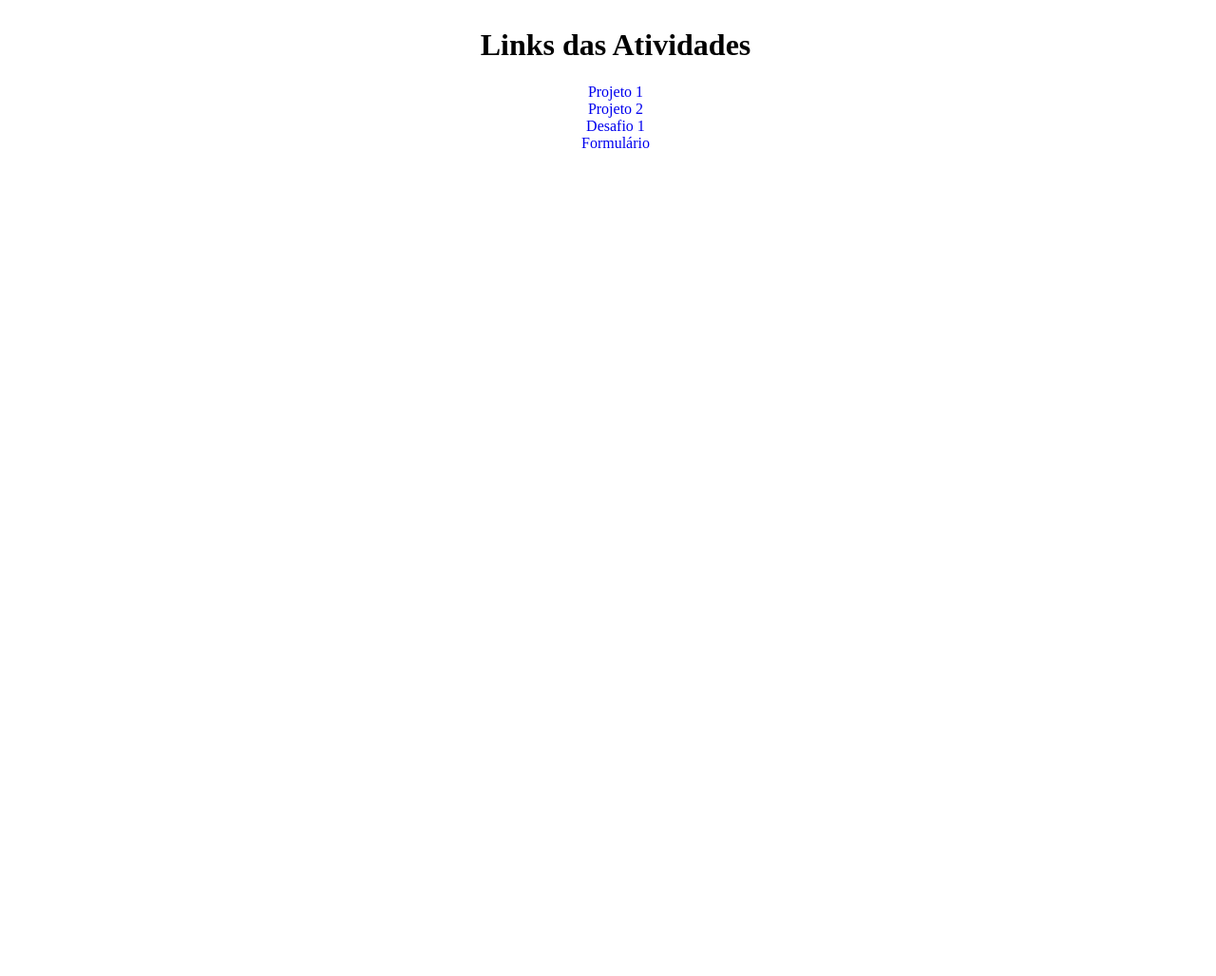
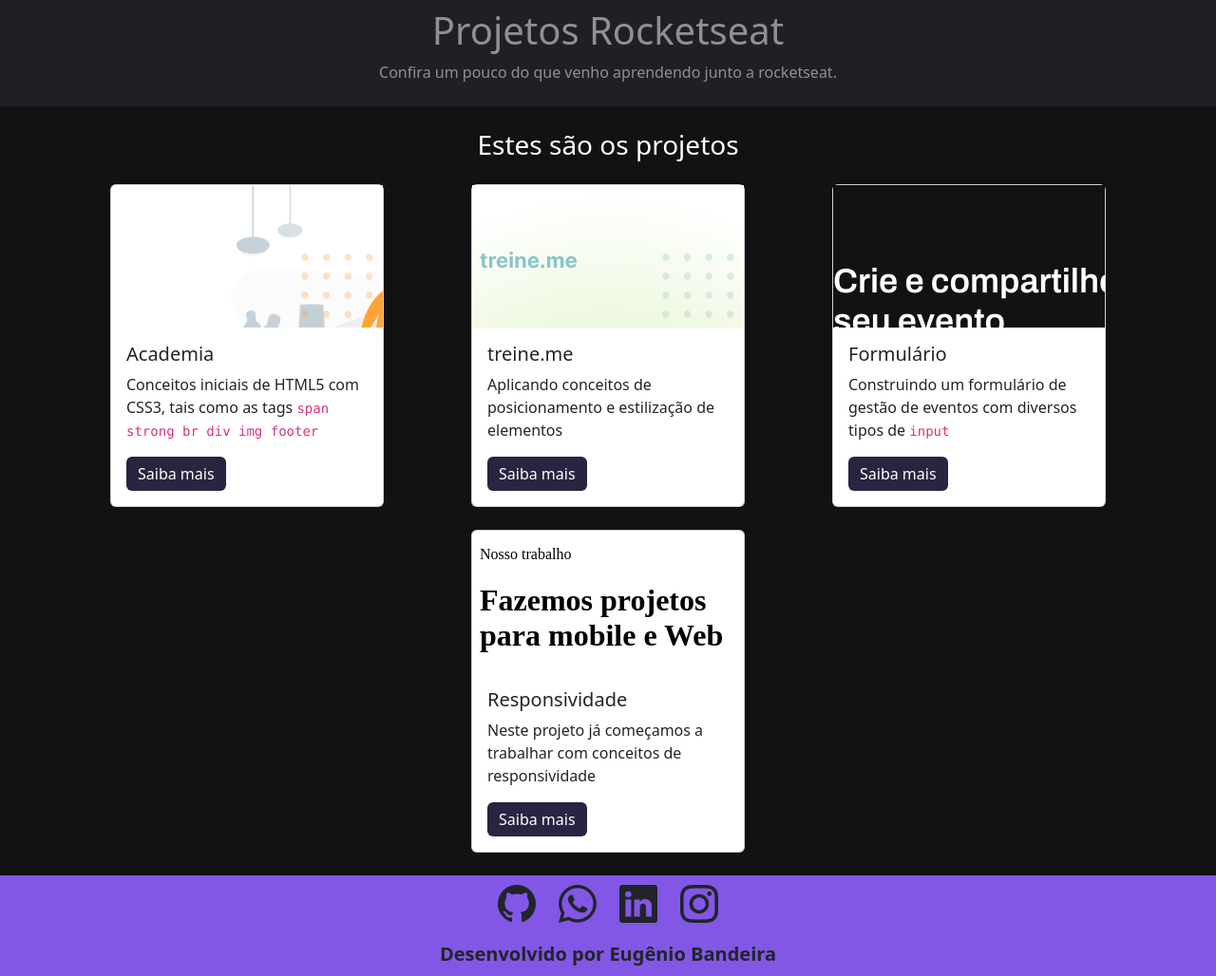
Before and after one commit to eugeniobandeira/rocketseat, a plain HTML site: page index.html in a window 1280 px wide. Shown: the whole page at 95% size. Before the commit the page ends 800 px from the top, so only its background shows below. Drawn offline with nearby package versions, Linux system fonts and the light colour scheme.

Commit message:
estilizando a página inicial dos projetos

```diff
--- /dev/null
+++ b/Projeto_004/resposividade.html
@@ -0,0 +1,21 @@
+<!DOCTYPE html>
+<html lang="pt-br">
+<head>
+    <meta charset="UTF-8">
+    <meta name="viewport" content="width=device-width, initial-scale=1.0">
+    <title>Introdução à Responsividade</title>
+</head>
+<body>
+    <main>
+        <p>Nosso trabalho</p>
+        <h1>Fazemos projetos para mobile e Web</h1>
+        <p>Se você tem uma grande ideia inovadora e que vai transformar vidas, coloque em prática agora com a gente.</p>
+        <a href="#">Saiba mais</a>
+        <ul>
+            <li><span>1</span>Experiência do usuário</li>
+            <li><span>2</span>Pagamentos no aplicativo</li>
+            <li><span>3</span>Suporte 24h todos os dias</li>
+        </ul>
+    </main>
+</body>
+</html>
--- a/css/style.css
+++ /dev/null
@@ -1,13 +0,0 @@
-body {
-    min-width: 100vh;
-    width: 100vw;
-}
-.container {
-    display: flex;
-    flex-direction: column;
-    justify-content: center;
-    align-items: center;
-}
-.container a {
-    text-decoration: none;
-}
--- a/index.html
+++ b/index.html
@@ -1,24 +1,89 @@
-<!DOCTYPE html>
-<html lang="en">
+<!doctype html>
+<html lang="pt-br">
+    <head>
+    <meta charset="utf-8">
+    <meta name="viewport" content="width=device-width, initial-scale=1">
+    <title>Projetos Rocketseat</title>
+    <link href="https://cdn.jsdelivr.net/npm/bootstrap@5.3.1/dist/css/bootstrap.min.css" rel="stylesheet" integrity="sha384-4bw+/aepP/YC94hEpVNVgiZdgIC5+VKNBQNGCHeKRQN+PtmoHDEXuppvnDJzQIu9" crossorigin="anonymous">
+    <link rel="stylesheet" href="https://cdn.jsdelivr.net/npm/bootstrap-icons@1.10.5/font/bootstrap-icons.css">
+    <link rel="stylesheet" href="style.css">
+    </head>
 
-<head>
-    <meta charset="UTF-8">
-    <meta name="viewport" content="width=device-width, initial-scale=1.0">
-    <title>Projetos Rocket</title>
-    <link rel="stylesheet" href="css/style.css">
-    <link rel="preconnect" href="https://fonts.googleapis.com">
-    <link rel="preconnect" href="https://fonts.gstatic.com" crossorigin>
-    <link href="https://fonts.googleapis.com/css2?family=Open+Sans&display=swap" rel="stylesheet">
-</head>
+    <body>
+        <header class="container-fluid text-white-50 text-center py-2">
+            <h1>Projetos Rocketseat</h1>
+            <p>Confira um pouco do que venho aprendendo junto a rocketseat.</p>
+        </header>
+        <div class="projetos container-fluid mt-4">
+            <main class="container">
+                <h3 class="text-center text-white mb-4">Estes são os projetos</h3>
+                <section class="container-projetos row">
+                    <div class="controller d-flex flex-wrap justify-content-around gap-4">
+                        <div class="card col-md-6 col-lg-4">
+                            <iframe src="Projeto_001/projeto1.html" frameborder="0"></iframe>
+                            <div class="card-body">
+                            <h5 class="card-title">Academia</h5>
+                            <p class="card-text">Conceitos iniciais de HTML5 com CSS3, tais como as tags <code>span strong br div img footer</code></p>
+                            <a href="Projeto_001/projeto1.html" class="btn btn-primary">Saiba mais</a>
+                            </div>
+                        </div>
+                        <div class="card col-md-6 col-lg-4">
+                            <iframe src="Projeto_002/projeto2.html" frameborder="0"></iframe>
+                            <div class="card-body">
+                            <h5 class="card-title">treine.me</h5>
+                            <p class="card-text">Aplicando conceitos de posicionamento e estilização de elementos</p>
+                            <a href="Projeto_002/projeto2.html" class="btn btn-primary">Saiba mais</a>
+                            </div>
+                        </div>
+                        <div class="card col-md-6 col-lg-4">
+                            <iframe src="Projeto_003/formulario.html" frameborder="0"></iframe>
+                            <div class="card-body">
+                            <h5 class="card-title">Formulário</h5>
+                            <p class="card-text">Construindo um formulário de gestão de eventos com diversos tipos de <code>input</code> </p>
+                            <a href="Projeto_003/formulario.html" class="btn btn-primary">Saiba mais</a>
+                            </div>
+                        </div>
+                        <div class="card col-md-6 col-lg-4">
+                            <iframe src="Projeto_004/resposividade.html" frameborder="0"></iframe>
+                            <div class="card-body">
+                            <h5 class="card-title">Responsividade</h5>
+                            <p class="card-text">Neste projeto já começamos a trabalhar com conceitos de responsividade</p>
+                            <a href="Projeto_003/formulario.html" class="btn btn-primary">Saiba mais</a>
+                            </div>
+                        </div>
+                    </div>
+                </section>
+            </main>
+        </div>
 
-<body>
-    <div class="container">
-        <h1>Links das Atividades</h1>
-        <a href="Projeto_001/projeto1.html">Projeto 1</a>
-        <a href="Projeto_002/projeto2.html">Projeto 2</a>
-        <a href="Desafio_1/desafio.html">Desafio 1</a>
-        <a href="projeto_003/formulario.html">Formulário</a>
-    </div>
-</body>
+            <footer class="bg-footer container-fluid mt-4">
+                <div class="container-fluid d-flex justify-content-center align-items-center gap-4">
+                    <div>
+                        <a href="https://github.com/eugeniobandeira" class="text-dark" target="_blank">
+                            <i class="bi bi-github fs-1 icone"></i>
+                        </a>
 
+                    </div>
+                    <div>
+                        <a href="https://linkwhats.app/286b45" class="text-dark" target="_blank">
+                            <i class="bi bi-whatsapp fs-1 icone"></i>
+                        </a>
+                    </div>
+                    <div>
+                        <a href="https://www.linkedin.com/in/eugeniosb/" class="text-dark" target="_blank">
+                            <i class="bi bi-linkedin fs-1 icone"></i>
+                        </a>
+                    </div>
+                    <div>
+                        <a href="https://www.instagram.com/_eugsb00/" class="text-dark" target="_blank">
+                            <i class="bi bi-instagram fs-1 icone"></i>
+                        </a>
+                    </div>
+                </div>
+                <p class="lead text-center text-dark fw-bold py-2 m-0">Desenvolvido por Eugênio Bandeira</p>
+            </footer>
+
+
+    <script src="https://cdn.jsdelivr.net/npm/bootstrap@5.3.1/dist/js/bootstrap.bundle.min.js" integrity="sha384-HwwvtgBNo3bZJJLYd8oVXjrBZt8cqVSpeBNS5n7C8IVInixGAoxmnlMuBnhbgrkm" crossorigin="anonymous"></script>
+    </body>
 </html>
--- a/projeto_003/style.css
+++ b/projeto_003/style.css
@@ -112,7 +112,7 @@ select {
     border: 1px solid var(--back-lines-in-white, #E6E6F0);
     background: var(--shapes-02, #FAFAFC);
 
-    padding: 8px 24px;
+    padding: 8px;
 }
 select {
     appearance: none;
--- /dev/null
+++ b/style.css
@@ -0,0 +1,20 @@
+body {
+    background-color: #121214;
+}
+header {
+    background-color: #202024;
+}
+.card {
+    width: 18rem;
+}
+.btn-primary {
+    background-color: #2A2441;
+    border: none;
+}
+
+.bg-footer {
+    background-color: #8257E6;
+}
+.icone:hover {
+    color: #fff;
+}
```
Also changed, not shown: Projeto_004/style.css (added).
